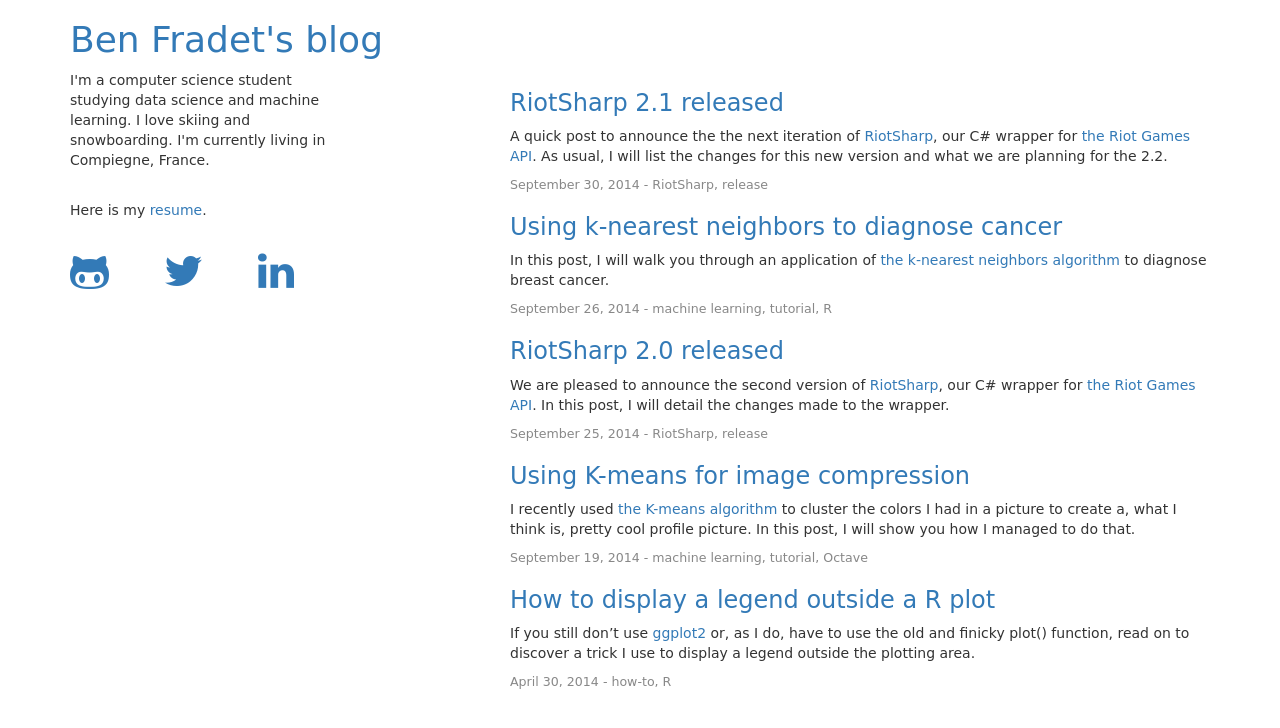
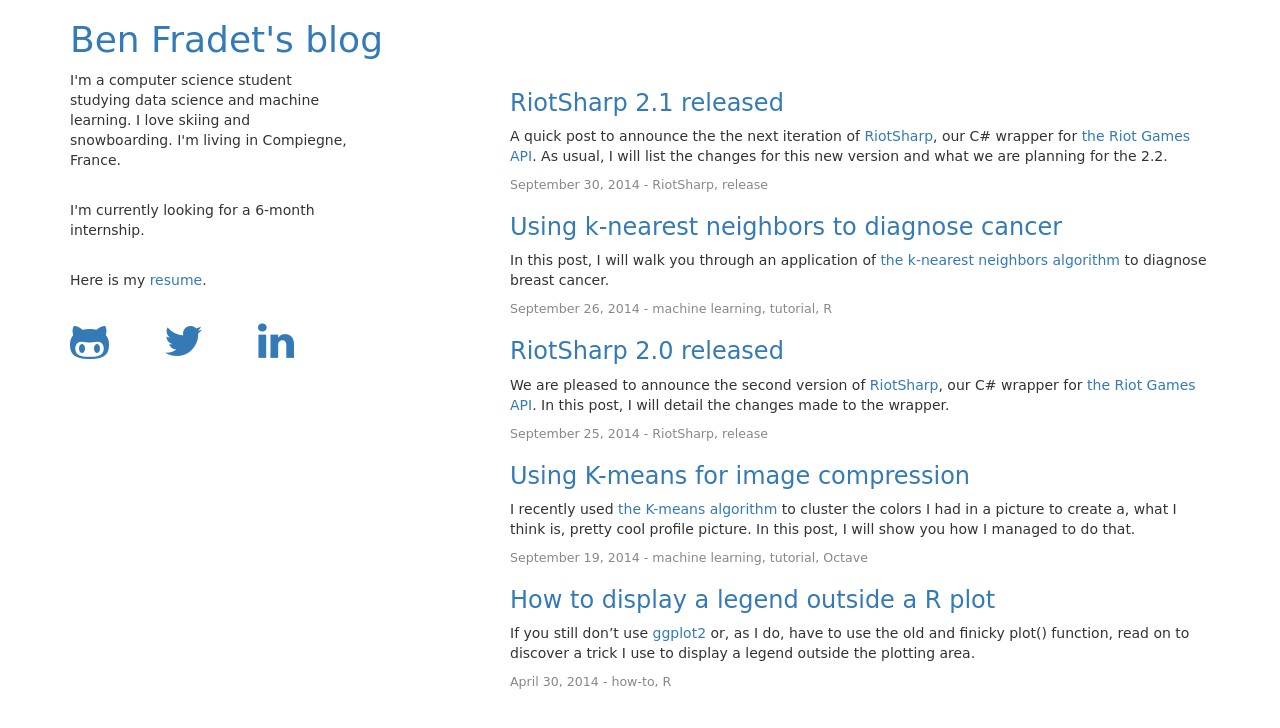
Before and after one commit to BenFradet/benfradet.github.io, a Jekyll site: the page built from index.html, in a window 1280 px wide. Shown: the top 728 px of the page. Built offline with Jekyll 4.4.1, drawn with Linux system fonts in a browser that asks for light colours; nearby versions of some CDN libraries.

Commit message:
added lf internship

```diff
--- a/_layouts/home.html
+++ b/_layouts/home.html
@@ -10,8 +10,9 @@ layout: default
     </div>
 
     <div id="about">
-        <p>I'm a computer science student studying data science and machine learning. I love skiing and snowboarding. I'm currently living in Compiegne, France.</p><br/>
-        <p>Here is my <a href="/resume">resume</a>.</p><br/>
+        <p>I'm a computer science student studying data science and machine learning. I love skiing and snowboarding. I'm living in Compiegne, France.</p><br>
+        <p>I'm currently looking for a 6-month internship.</p><br>
+        <p>Here is my <a href="/resume">resume</a>.</p><br>
         <div id="icon-h">
             <div><a href="https://github.com/BenFradet" class="fa fa-github-alt fa-3x"></a></div>
             <div><a href="https://twitter.com/fradetben" class="fa fa-twitter fa-3x"></a></div>
```
